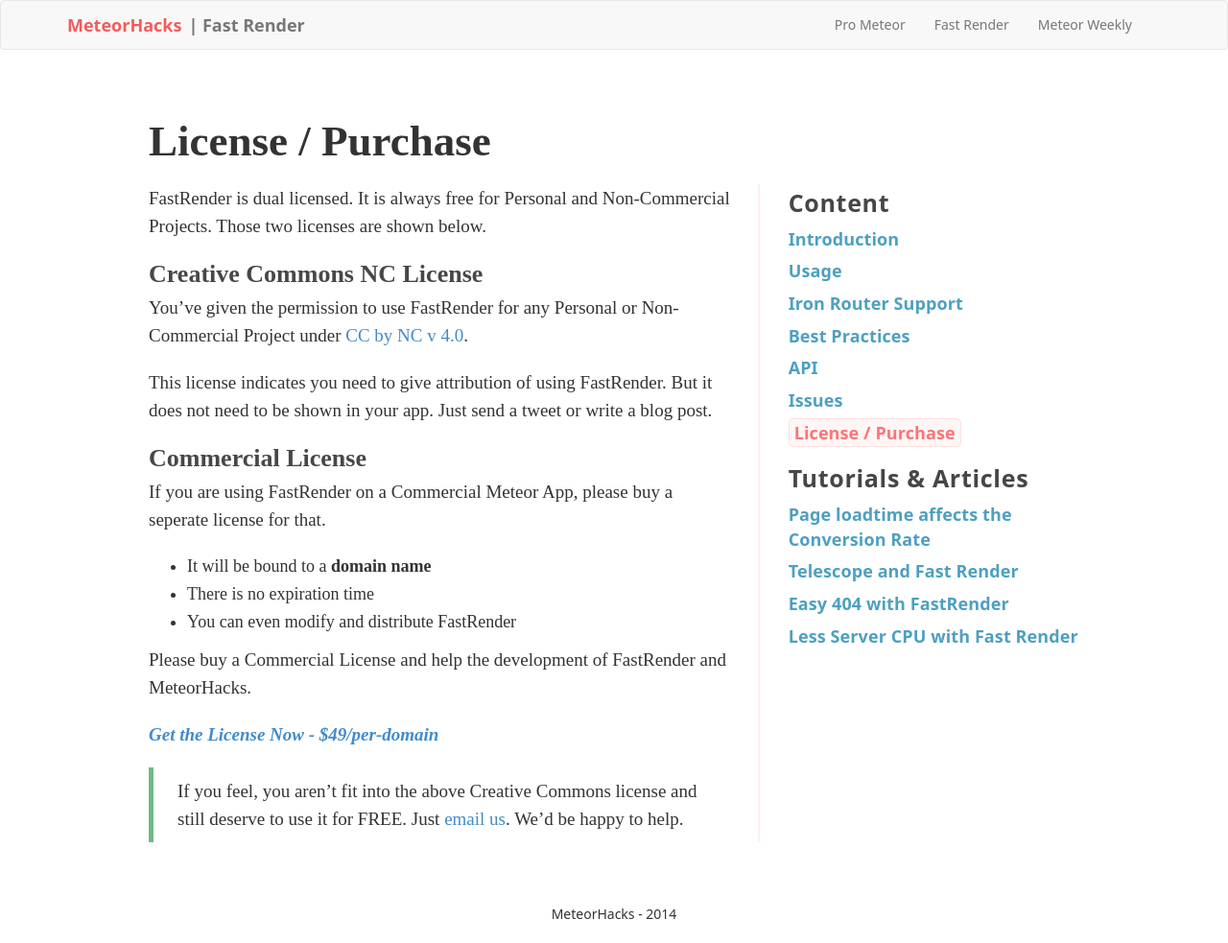
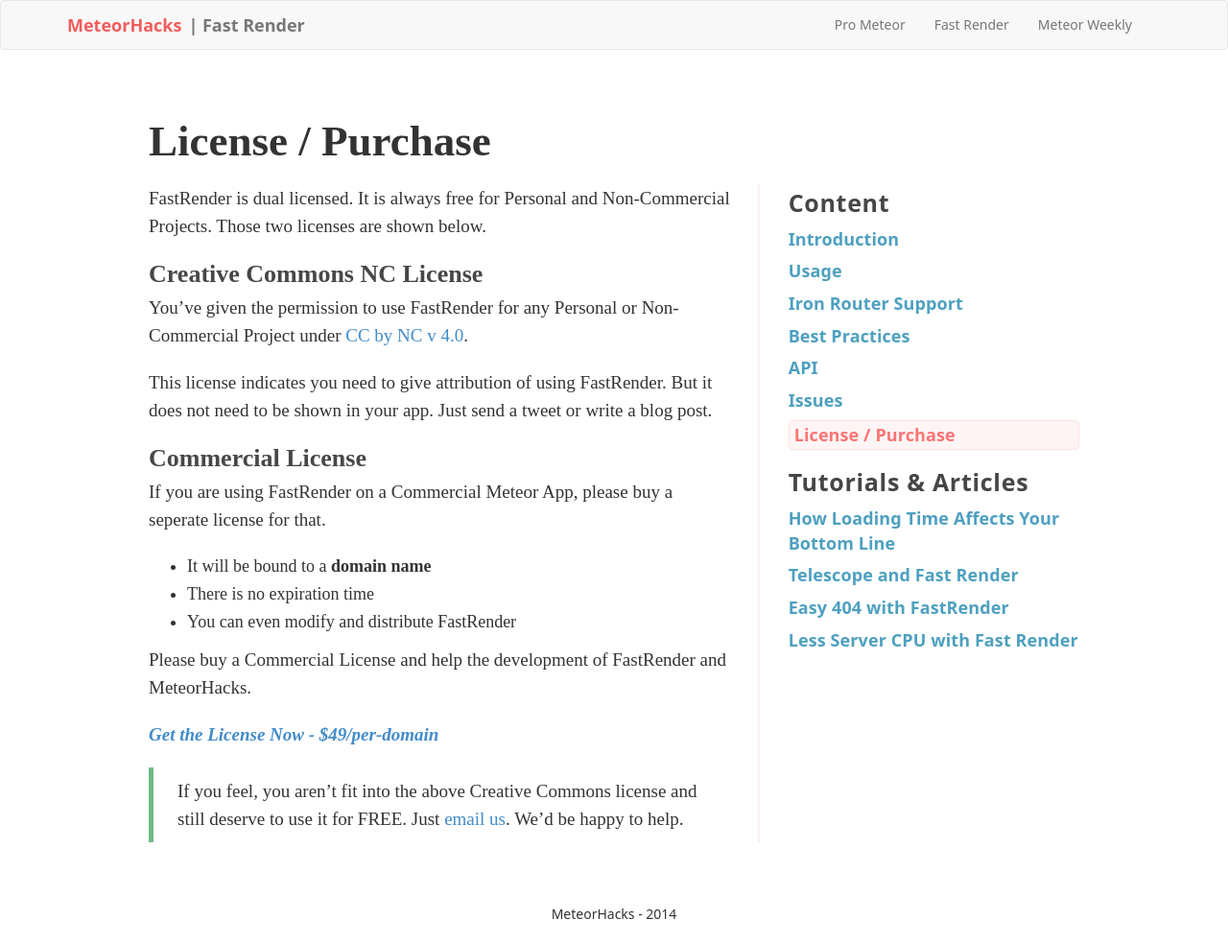
Before and after one commit to meteorhacks/meteorhacks.github.io, a Jekyll site: the page built from _posts/fast-render/2013-12-12-license-purchase.md, in a window 1280 px wide. Shown: the whole page at 96% size. Built offline with Jekyll 4.4.1, drawn with Linux system fonts in a browser that asks for light colours.

Commit message:
better styling better text

```diff
--- a/_data/navbars.yml
+++ b/_data/navbars.yml
@@ -9,7 +9,7 @@
       Issues: "https://github.com/arunoda/meteor-fast-render/issues"
       License / Purchase: "license-purchase"
     Tutorials & Articles:
-      Page loadtime affects the Conversion Rate: "loading-time-affects-conversion-rate"
+      How Loading Time Affects Your Bottom Line: "how-loading-time-affects-your-bottom-line"
       Telescope and Fast Render: "fast-render-and-telescope"
       Easy 404 with FastRender: "easy-404-with-fast-render"
       Less Server CPU with Fast Render: "less-server-cpu-with-fast-render"
--- a/_posts/fast-render/2013-12-12-loading-time-affects-conversion-rate.md
+++ b/_posts/fast-render/2013-12-12-loading-time-affects-conversion-rate.md
@@ -1,9 +1,11 @@
 ---
 layout: docs
-title: Page loadtime affects the Conversion Rate
+title: How Loading Time Affects Your Bottom Line
 section: fast-render
-permalink: /fast-render/loading-time-affects-conversion-rate
+permalink: /fast-render/how-loading-time-affects-your-bottom-line
 ---
+
+This inforgraphic is originally published on [kissmetrics.com](http://blog.kissmetrics.com/loading-time/)
 
 ![Loading Time Affects the Conversion Rate](http://blog.kissmetrics.com/wp-content/uploads/2011/04/loading-time-lrg.jpg)
 
--- a/css/style.css
+++ b/css/style.css
@@ -216,13 +216,16 @@
   letter-spacing: 0.1px;
 }
 
-#blog-sidebar-items ul li.selected a{
-  color: rgb(252, 116, 116);
-  font-weight: bold;
+#blog-sidebar-items ul li.selected{
   border: 1px solid rgb(255, 224, 224);
   border-radius: 5px;
   padding: 2px 5px 2px 5px;
   background-color: #FFF5F5;
+}
+
+#blog-sidebar-items ul li.selected a{
+  color: rgb(252, 116, 116);
+  font-weight: bold;
 }
 
 #blog-sidebar-items a:hover {
```
